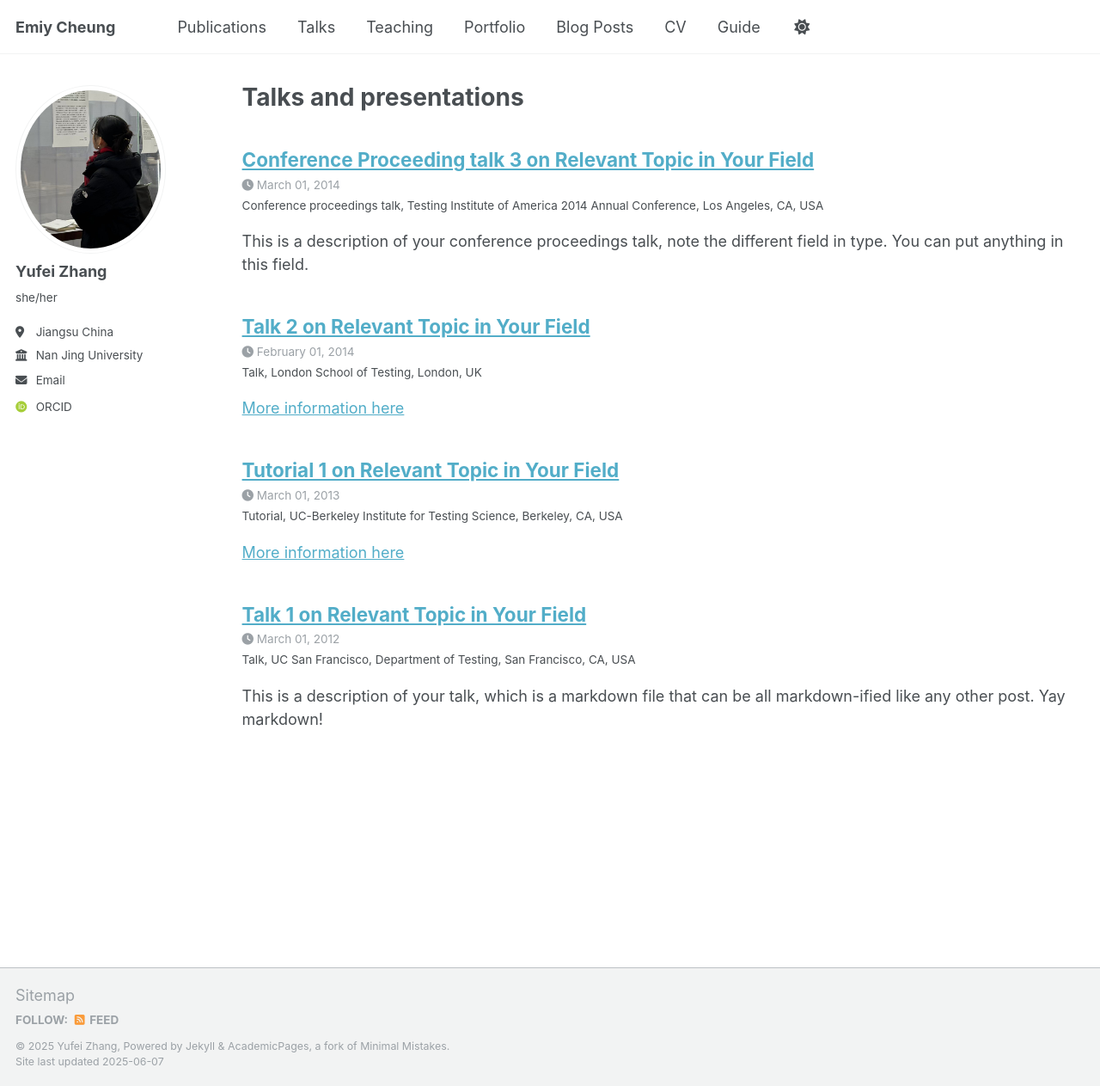
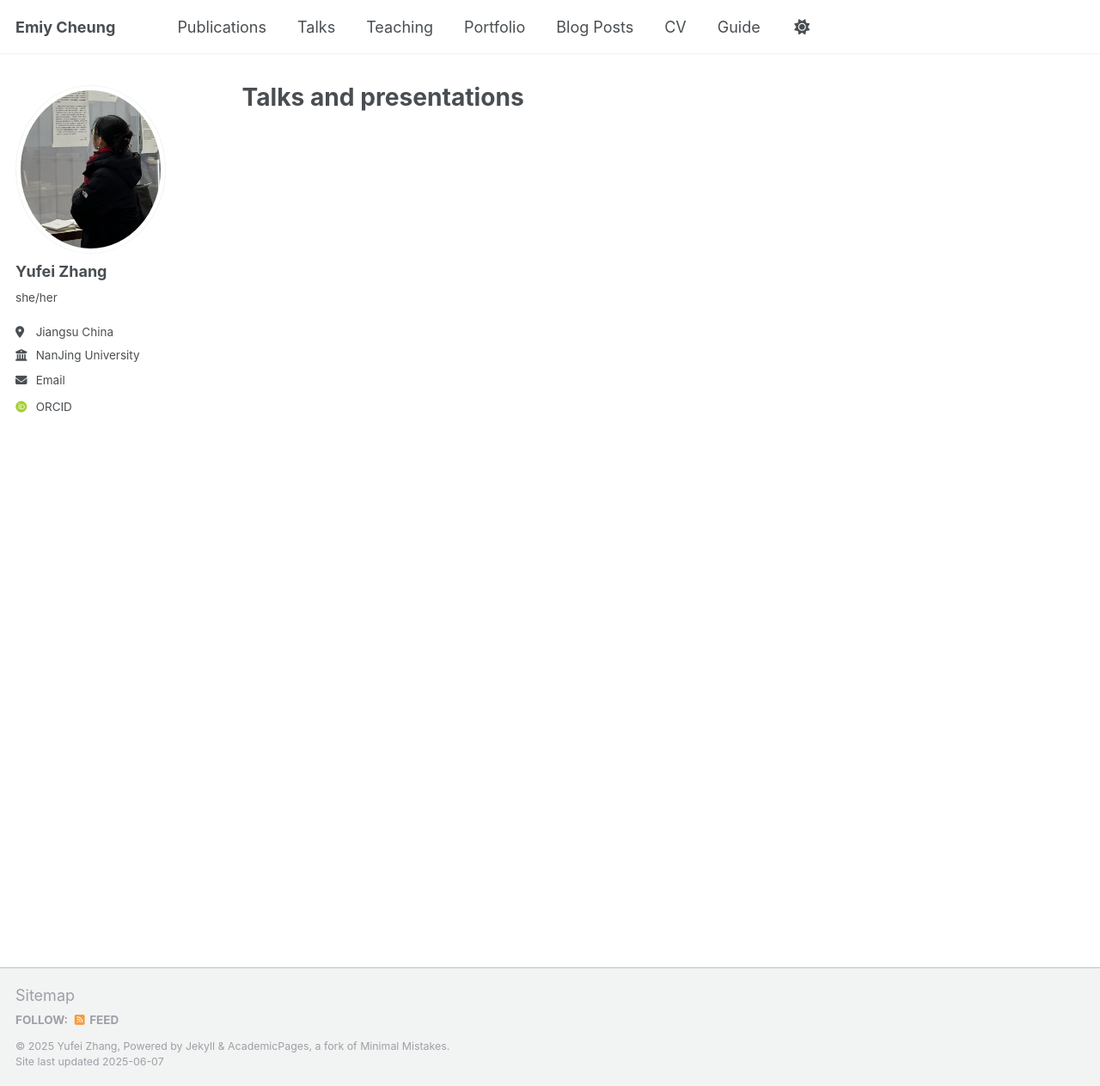
Before and after one commit to Emily-Cheung-1902/Emily-Cheung-1902.github.io, a Jekyll site: the page built from _pages/talks.html, in a window 1280 px wide and 1263 px high. Shown: the whole window at 86% size. Built offline with Jekyll 4.4.1, drawn with Linux system fonts in a browser that asks for light colours; some web fonts are replaced.

Commit message:
Update _config.yml

```diff
--- a/_config.yml
+++ b/_config.yml
@@ -27,7 +27,7 @@ author:
   pronouns         : "she/her"
   bio              : " "
   location         : "Jiangsu China"
-  employer         : "Nan Jing University"
+  employer         : "NanJing University"
   uri              : # URL
   email            : "emilychoufixx@gmail.com"
 
@@ -201,9 +201,6 @@ collections:
   portfolio:
     output: true
     permalink: /:collection/:path/
-  talks:
-    output: true
-    permalink: /:collection/:path/
 
 
 # These settings control how pages and collections are included in the site
```
